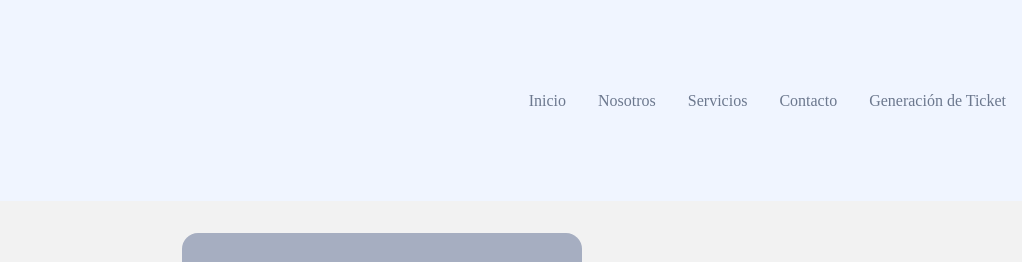
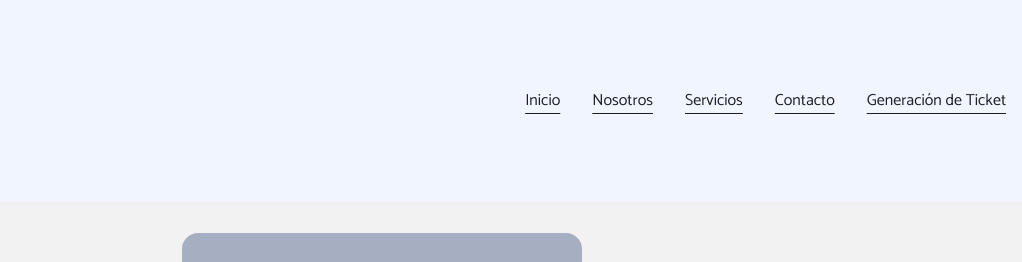
Before and after one commit to DromerJx/webbrunomoreno, a website: page ticket.html in a window 1280 px wide. Shown: the top 262 px of the page, 258-1280 px from the left. Drawn offline with Linux system fonts and the light colour scheme.

Commit message:
cambio en el texto de la navbar

```diff
--- a/style.css
+++ b/style.css
@@ -1,6 +1,7 @@
 :root {
     --font1: 'Bebas Neue', sans-serif;
     --font2: 'ruda', sans-serif;
+    --font3: 'Catamaran', sans-serif;
     --color00: #ff005d;
     --color01: #6c788e;
     --color02: #a6aec1;
@@ -555,9 +556,24 @@ a {
     gap:1rem;
 }
 .nav-links-connet{
+    /* text-decoration: red;
+
+    color: #1D1E20; */
+    font-weight: 400;
+    font-family: var(--font3);
     display: flex;
     gap: 2rem;
 }
+.nav-links-connet a{
+    color:#1D1E20;
+    text-decoration: underline;
+    text-underline-offset: 8px;
+}
+.nav-links-connet a:hover{
+    cursor: pointer;
+    color: #FFFFFF;
+}
+
 .nav-link-connet{
 list-style-type: none;
 }
--- a/ticket.html
+++ b/ticket.html
@@ -3,6 +3,10 @@
 <head>
     <meta charset="UTF-8">
     <meta name="viewport" content="width=device-width, initial-scale=1.0">
+
+    <link rel="preconnect" href="https://fonts.googleapis.com">
+    <link rel="preconnect" href="https://fonts.gstatic.com" crossorigin>
+    <link href="https://fonts.googleapis.com/css2?family=Catamaran:wght@100..900&display=swap" rel="stylesheet">
 
     <link rel="icon" type="image/png" sizes="32x32" href="./imagenes/icon-connet.png">
 
```
Also changed, not shown: imagenes/Favicon_connet_01.png (added), imagenes/Logo_onnet_PGN.png (added).
